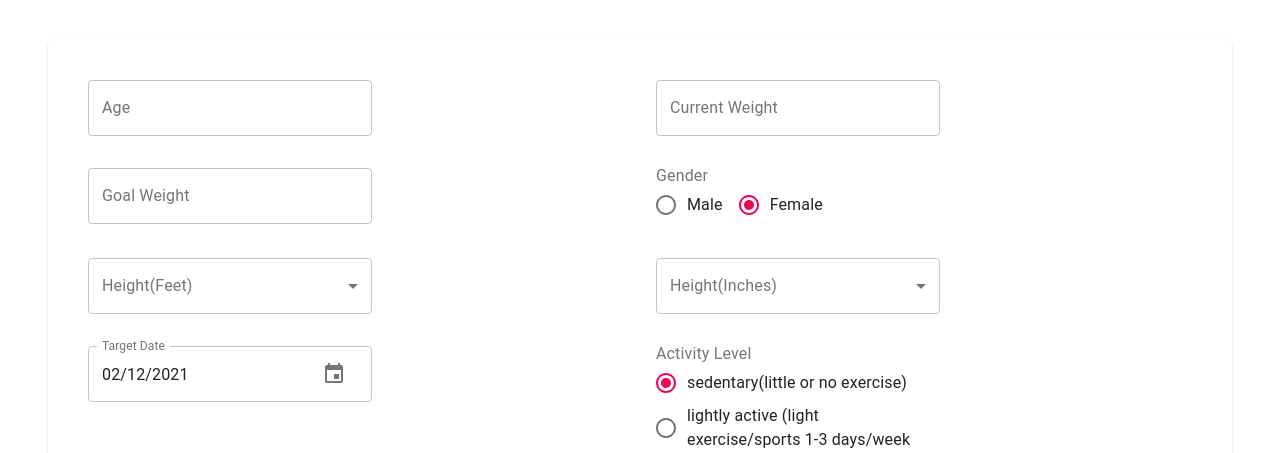
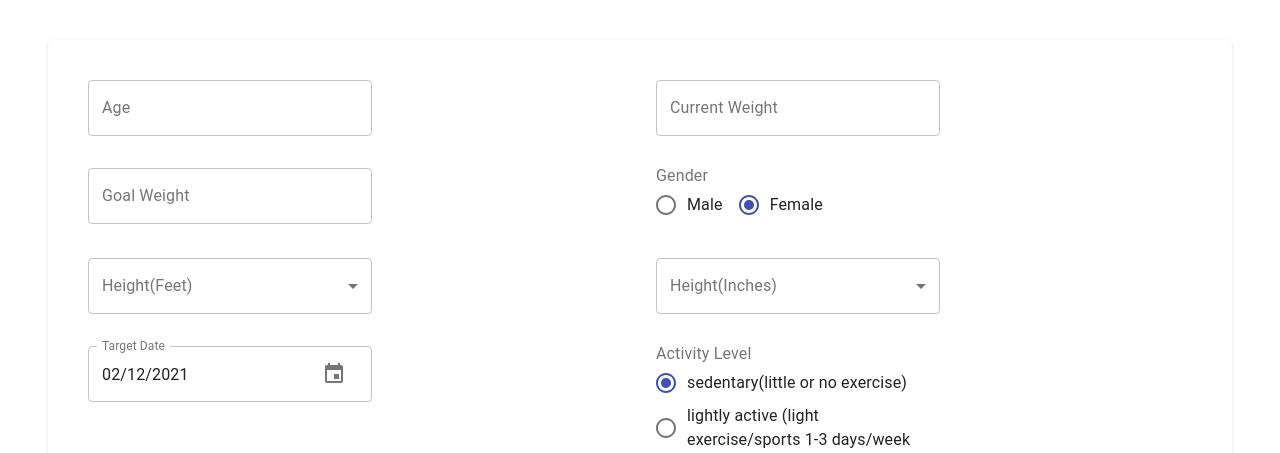
Before and after one commit to mtrimner/nuskool-calorie-calculater, a React (Create React App) app: page / in a window 1280 px wide. Shown: the top 453 px of the page. Built offline with nearby package versions, Linux system fonts and the light colour scheme.

Commit message:
changed colors of radio buttons

```diff
--- a/src/components/controls/DatePicker.js
+++ b/src/components/controls/DatePicker.js
@@ -6,7 +6,7 @@ import {
 import DateFnsUtils from "@date-io/date-fns";
 
 
-const DatePicker = ({ name, label, value, onChange, inputVariant }) => {
+const DatePicker = ({ name, label, value, onChange, inputVariant, minDate }) => {
   const convertDateToEventParams = (name, value) => ({
     target: {
       name,
@@ -24,7 +24,7 @@ const DatePicker = ({ name, label, value, onChange, inputVariant }) => {
         name={name}
         value={value}
         onChange={(date) => onChange(convertDateToEventParams(name, date))}
-        minDate={Date()}
+        minDate={minDate}
       />
     </MuiPickersUtilsProvider>
   );
--- a/src/components/controls/RadioGroup.js
+++ b/src/components/controls/RadioGroup.js
@@ -17,7 +17,7 @@ const RadioGroup = ({ name, label, value, onChange, items }) => {
             <FormControlLabel
               key={index}
               value={item.id}
-              control={<Radio />}
+              control={<Radio color="primary" />}
               label={item.title}
             />
           );
```
